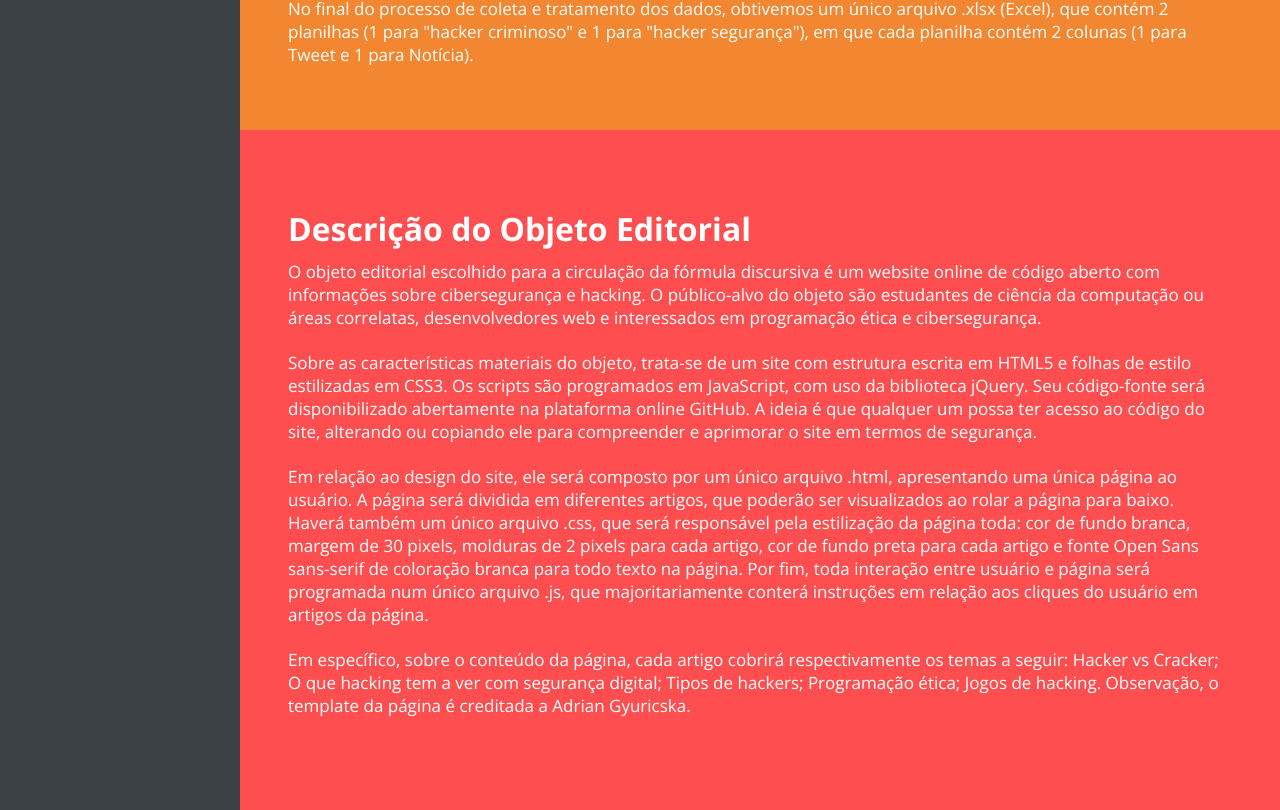
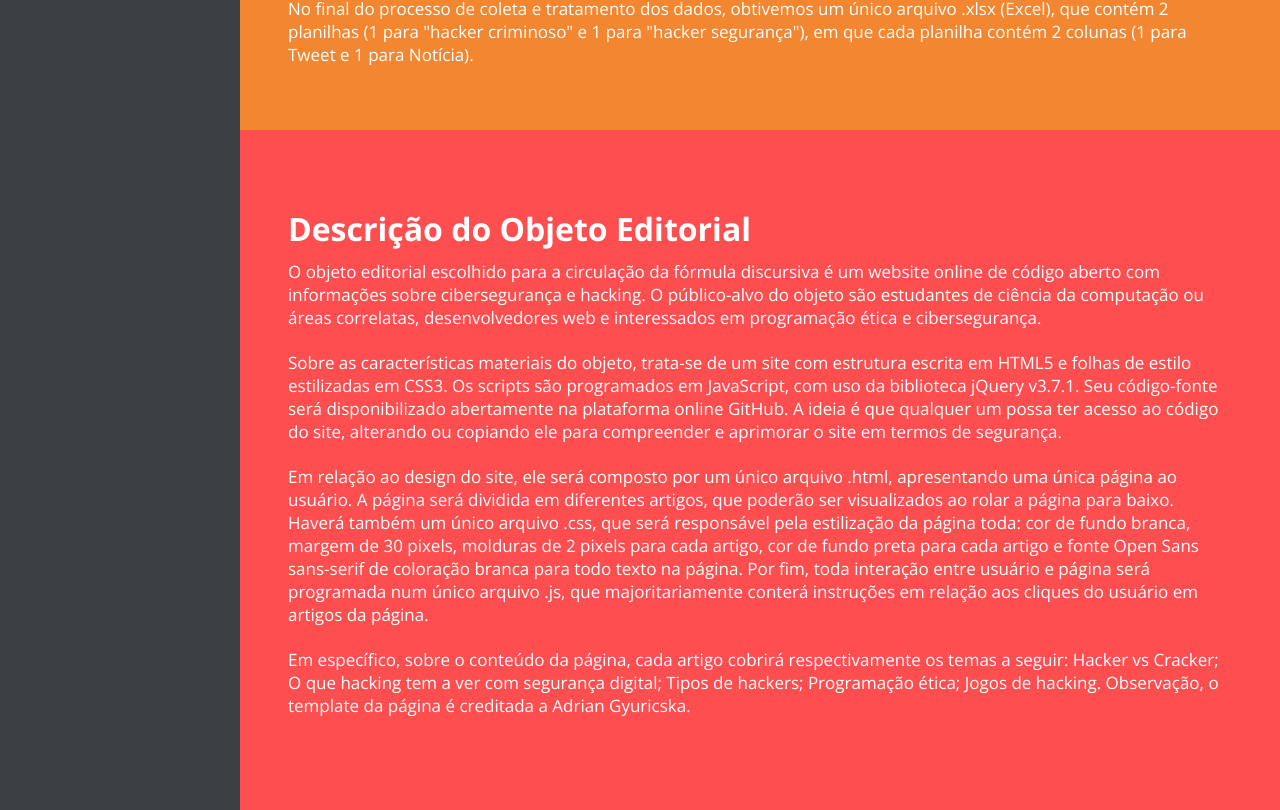
Before and after one commit to Lisanju/Objeto-Editorial, a plain HTML site: page material/index.html in a window 1280 px wide. Shown: the part 1921-2731 px from the top of the page. Drawn offline with nearby package versions, Linux system fonts and the light colour scheme.

Commit message:
Update index.html

```diff
--- a/material/index.html
+++ b/material/index.html
@@ -76,7 +76,7 @@
                             <h1>Descrição do Objeto Editorial</h1>
                             <p>O objeto editorial escolhido para a circulação da fórmula discursiva é um website online de código aberto com informações sobre cibersegurança e hacking. O público-alvo do objeto são estudantes de ciência da computação ou áreas correlatas, desenvolvedores web e interessados em programação ética e cibersegurança.</p>
                             <br>
-                            <p>Sobre as características materiais do objeto, trata-se de um site com estrutura escrita em HTML5 e folhas de estilo estilizadas em CSS3. Os scripts são programados em JavaScript, com uso da biblioteca jQuery. Seu código-fonte será disponibilizado abertamente na plataforma online GitHub. A ideia é que qualquer um possa ter acesso ao código do site, alterando ou copiando ele para compreender e aprimorar o site em termos de segurança.</p>
+                            <p>Sobre as características materiais do objeto, trata-se de um site com estrutura escrita em HTML5 e folhas de estilo estilizadas em CSS3. Os scripts são programados em JavaScript, com uso da biblioteca jQuery v3.7.1. Seu código-fonte será disponibilizado abertamente na plataforma online GitHub. A ideia é que qualquer um possa ter acesso ao código do site, alterando ou copiando ele para compreender e aprimorar o site em termos de segurança.</p>
                             <br>
                             <p>Em relação ao design do site, ele será composto por um único arquivo .html, apresentando uma única página ao usuário. A página será dividida em diferentes artigos, que poderão ser visualizados ao rolar a página para baixo. Haverá também um único arquivo .css, que será responsável pela estilização da página toda: cor de fundo branca, margem de 30 pixels, molduras de 2 pixels para cada artigo, cor de fundo preta para cada artigo e fonte Open Sans sans-serif de coloração branca para todo texto na página. Por fim, toda interação entre usuário e página será programada num único arquivo .js, que majoritariamente conterá instruções em relação aos cliques do usuário em artigos da página.</p>
                             <br>
```
